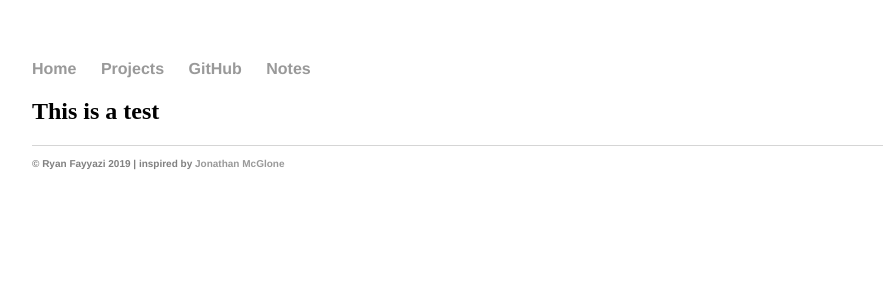
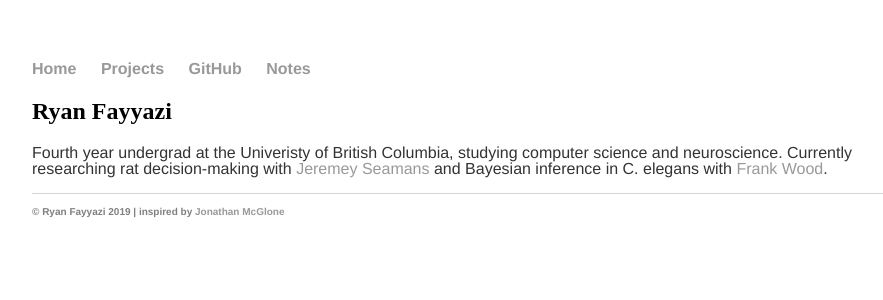
Before and after one commit to rfayyazi/rfayyazi.github.io, a Jekyll site: the page built from index.md, in a window 1280 px wide. Shown: the top 300 px of the page, without its empty margins (160-1043 px from the left). Built offline with Jekyll 4.4.1, drawn with Linux system fonts in a browser that asks for light colours; our own code applies the rules of GitHub Pages for plain Markdown files.

Commit message:
Update index.md

```diff
--- a/index.md
+++ b/index.md
@@ -1 +1,7 @@
-## This is a test
+## Ryan Fayyazi
+
+Fourth year undergrad at the Univeristy of British Columbia, studying computer science and neuroscience.
+Currently researching rat decision-making with [Jeremey Seamans][1] and Bayesian inference in C. elegans with [Frank Wood][2].
+
+[1]: https://www.centreforbrainhealth.ca/seamans-jeremy
+[2]: https://www.cs.ubc.ca/~fwood/
```
